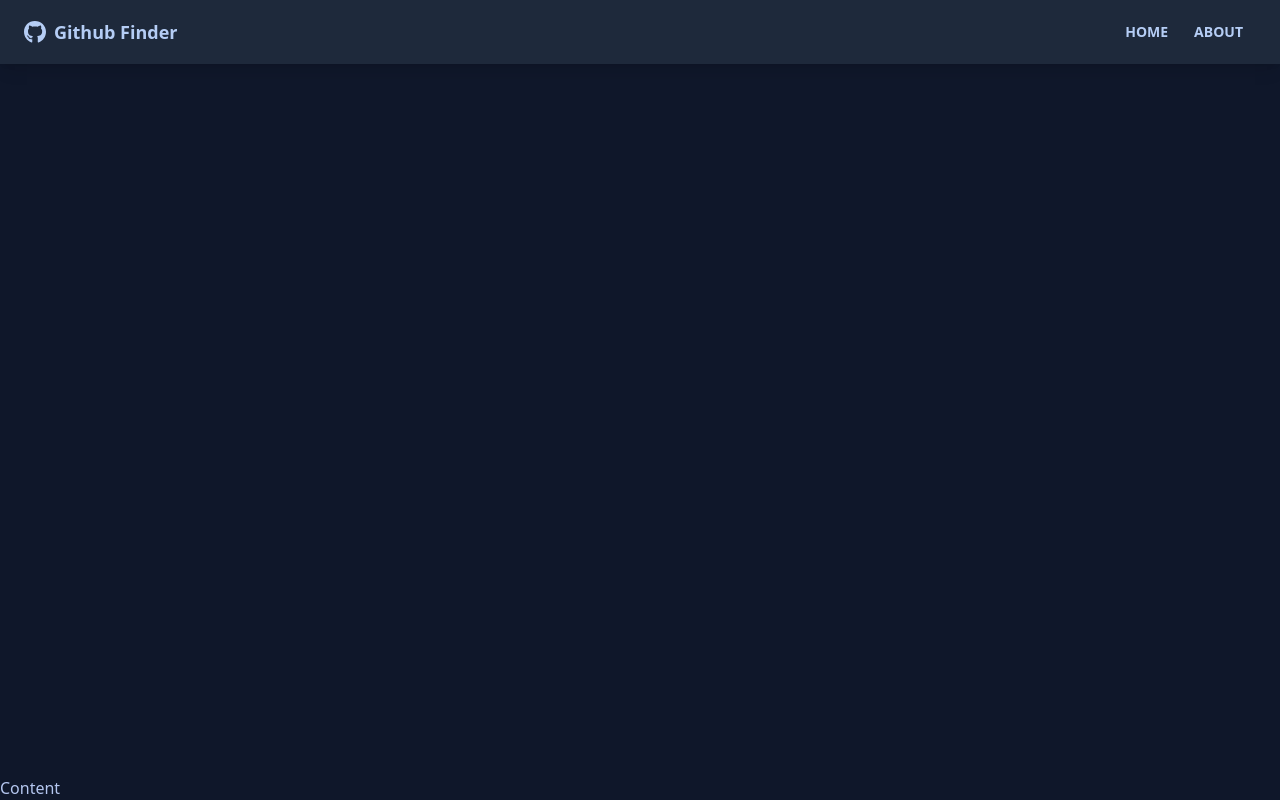
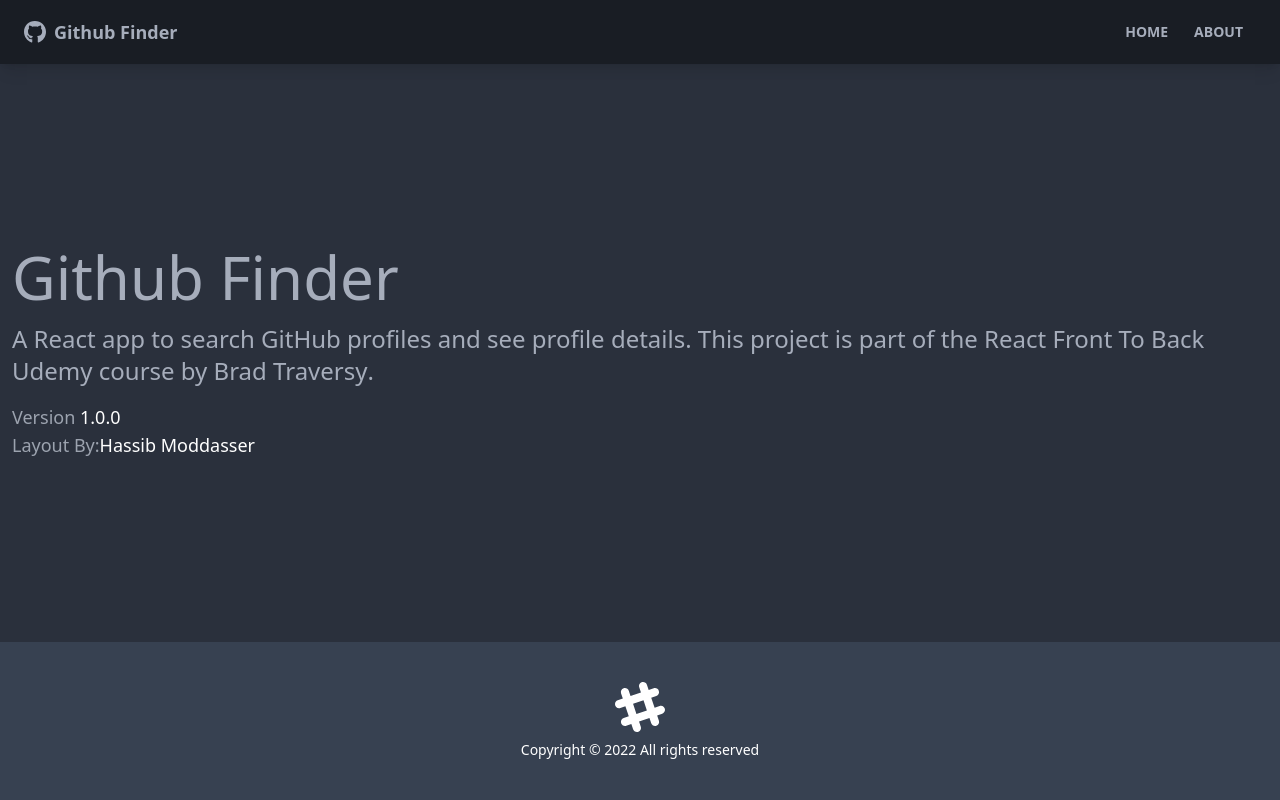
Before and after one commit to frankvazk/github-finder-app, a React (Create React App) app: page /about in a window 1280 px wide. Built offline with nearby package versions, Linux system fonts and the light colour scheme.

Commit message:
Home, About, NotFound Pages and Footer Component

```diff
--- a/public/index.html
+++ b/public/index.html
@@ -1,5 +1,5 @@
 <!DOCTYPE html>
-<html lang="en" data-theme="night">
+<html lang="en" data-theme="dark">
   <head>
     <meta charset="utf-8" />
     <link rel="icon" href="%PUBLIC_URL%/favicon.ico" />
--- a/src/App.js
+++ b/src/App.js
@@ -1,12 +1,24 @@
 import React from "react";
-import { BrowserRouter as Router } from "react-router-dom";
+import { BrowserRouter as Router, Routes, Route } from "react-router-dom";
+import Footer from "./components/layout/Footer";
 import NavBar from "./components/layout/NavBar";
+import Home from "./Pages/Home";
+import About from "./Pages/About";
+import NotFound from "./Pages/NotFound";
+
 const App = () => {
   return (
     <Router>
       <div className="flex h-screen flex-col justify-between">
         <NavBar />
-        <main>Content</main>
+        <main className="container mx-auto px-3 pb-12">
+          <Routes>
+            <Route path="/" element={<Home />} />
+            <Route path="/about" element={<About />} />
+            <Route path="*" element={<NotFound />} />
+          </Routes>
+        </main>
+        <Footer />
       </div>
     </Router>
   );
--- /dev/null
+++ b/src/Pages/About.jsx
@@ -0,0 +1,33 @@
+import React from "react";
+
+const About = () => {
+  return (
+    <>
+      <h1 className="mb-4 text-6xl">Github Finder</h1>
+      <p className="mb-4 text-2xl font-light">
+        A React app to search GitHub profiles and see profile details. This
+        project is part of the
+        <a href="https://www.udemy.com/course/modern-react-front-to-back/">
+          {" "}
+          React Front To Back
+        </a>{" "}
+        Udemy course by
+        <strong>
+          <a href="https://traversymedia.com"> Brad Traversy</a>
+        </strong>
+        .
+      </p>
+      <p className="text-lg text-gray-400">
+        Version <span className="text-white">1.0.0</span>
+      </p>
+      <p className="text-lg text-gray-400">
+        Layout By:
+        <a className="text-white" href="https://twitter.com/hassibmoddasser">
+          Hassib Moddasser
+        </a>
+      </p>
+    </>
+  );
+};
+
+export default About;
--- /dev/null
+++ b/src/Pages/Home.jsx
@@ -0,0 +1,11 @@
+import React from "react";
+
+const Home = () => {
+  return (
+    <div>
+      <h1 className="text-6xl">Welcome</h1>
+    </div>
+  );
+};
+
+export default Home;
--- /dev/null
+++ b/src/Pages/NotFound.jsx
@@ -0,0 +1,22 @@
+import React from "react";
+import { FaHome } from "react-icons/fa";
+import { Link } from "react-router-dom";
+
+const NotFound = () => {
+  return (
+    <div className="hero">
+      <div className="hero-content text-center">
+        <div className="max-w-lg">
+          <h1 className="mb-8 text-8xl font-bold ">Opps!</h1>
+          <p className="mb-8 text-5xl">404 - Page not found</p>
+          <Link to="/" className="btn-primary btn-lg btn">
+            <FaHome className="mr-2" />
+            Back to Home
+          </Link>
+        </div>
+      </div>
+    </div>
+  );
+};
+
+export default NotFound;
--- /dev/null
+++ b/src/components/layout/Footer.jsx
@@ -0,0 +1,26 @@
+import React from "react";
+
+const Footer = () => {
+  const footerYear = new Date().getFullYear();
+
+  return (
+    <footer className="footer footer-center bg-gray-700 p-10 text-primary-content">
+      <div>
+        <svg
+          width="50"
+          height="50"
+          viewBox="0 0 24 24"
+          xmlns="http://www.w3.org/2000/svg"
+          fillRule="evenodd"
+          clipRule="evenodd"
+          className="inline-block fill-current"
+        >
+          <path d="M22.672 15.226l-2.432.811.841 2.515c.33 1.019-.209 2.127-1.23 2.456-1.15.325-2.148-.321-2.463-1.226l-.84-2.518-5.013 1.677.84 2.517c.391 1.203-.434 2.542-1.831 2.542-.88 0-1.601-.564-1.86-1.314l-.842-2.516-2.431.809c-1.135.328-2.145-.317-2.463-1.229-.329-1.018.211-2.127 1.231-2.456l2.432-.809-1.621-4.823-2.432.808c-1.355.384-2.558-.59-2.558-1.839 0-.817.509-1.582 1.327-1.846l2.433-.809-.842-2.515c-.33-1.02.211-2.129 1.232-2.458 1.02-.329 2.13.209 2.461 1.229l.842 2.515 5.011-1.677-.839-2.517c-.403-1.238.484-2.553 1.843-2.553.819 0 1.585.509 1.85 1.326l.841 2.517 2.431-.81c1.02-.33 2.131.211 2.461 1.229.332 1.018-.21 2.126-1.23 2.456l-2.433.809 1.622 4.823 2.433-.809c1.242-.401 2.557.484 2.557 1.838 0 .819-.51 1.583-1.328 1.847m-8.992-6.428l-5.01 1.675 1.619 4.828 5.011-1.674-1.62-4.829z"></path>
+        </svg>
+        <p>Copyright &copy; {footerYear} All rights reserved</p>
+      </div>
+    </footer>
+  );
+};
+
+export default Footer;
```
